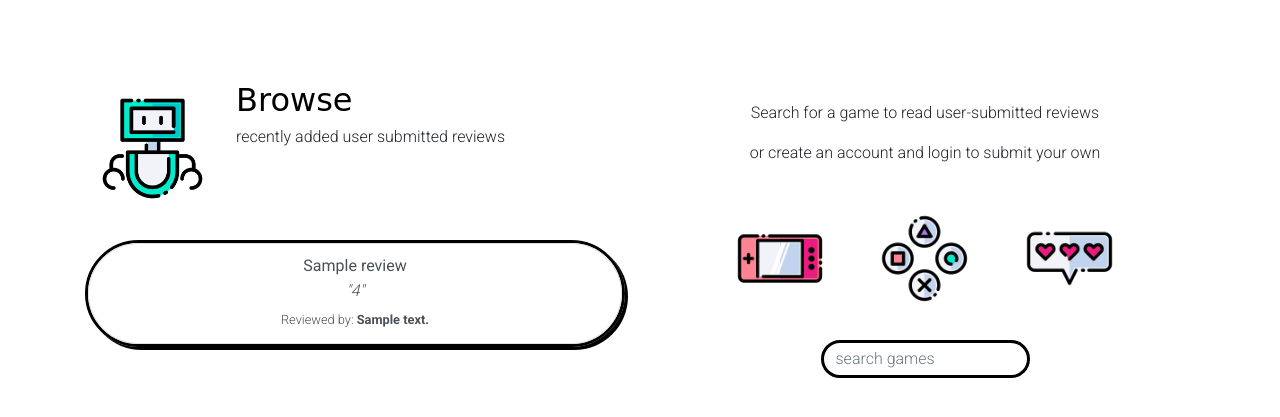
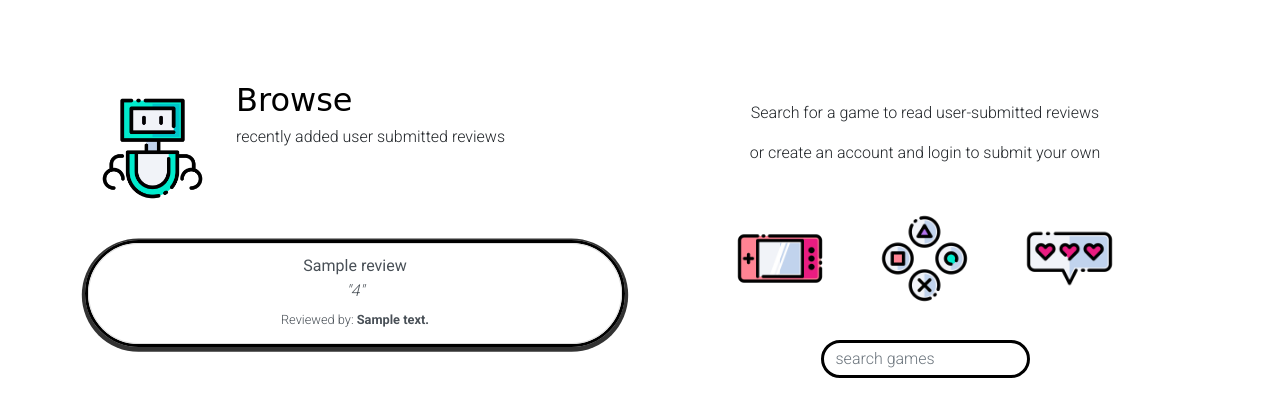
Before and after one commit to AlexPullen91/GameReviews, a Flask app: page /browse/reviews in a window 1280 px wide. Shown: the part 63-480 px from the top of the page. Run offline with Flask 2, Linux system fonts and the light colour scheme; a database or web service that is not in the repository returns one stand-in record (values such as "Sample title"); some libraries are stand-ins or nearby versions; some web fonts are replaced.

Commit message:
Some tweaks to box shadow on browse and form control focus

```diff
--- a/static/css/style.css
+++ b/static/css/style.css
@@ -16,7 +16,7 @@ body {
 }
 
 .box-shadow {
-  box-shadow: 3px 3px #000;
+  box-shadow: 0 0.1rem 0 0.2rem #333;
 }
 
 .border-radius-sm {
@@ -132,7 +132,7 @@ menu full width on smaller screen sizes */
 
 .form-control:focus {
     border-color: #9038A8;
-    box-shadow: 0 0 0 0.1rem #EF6C8F;
+    box-shadow: 0 0 0.2rem 0.1rem #9038a8;
 }
 
 /* Search box section */
```
